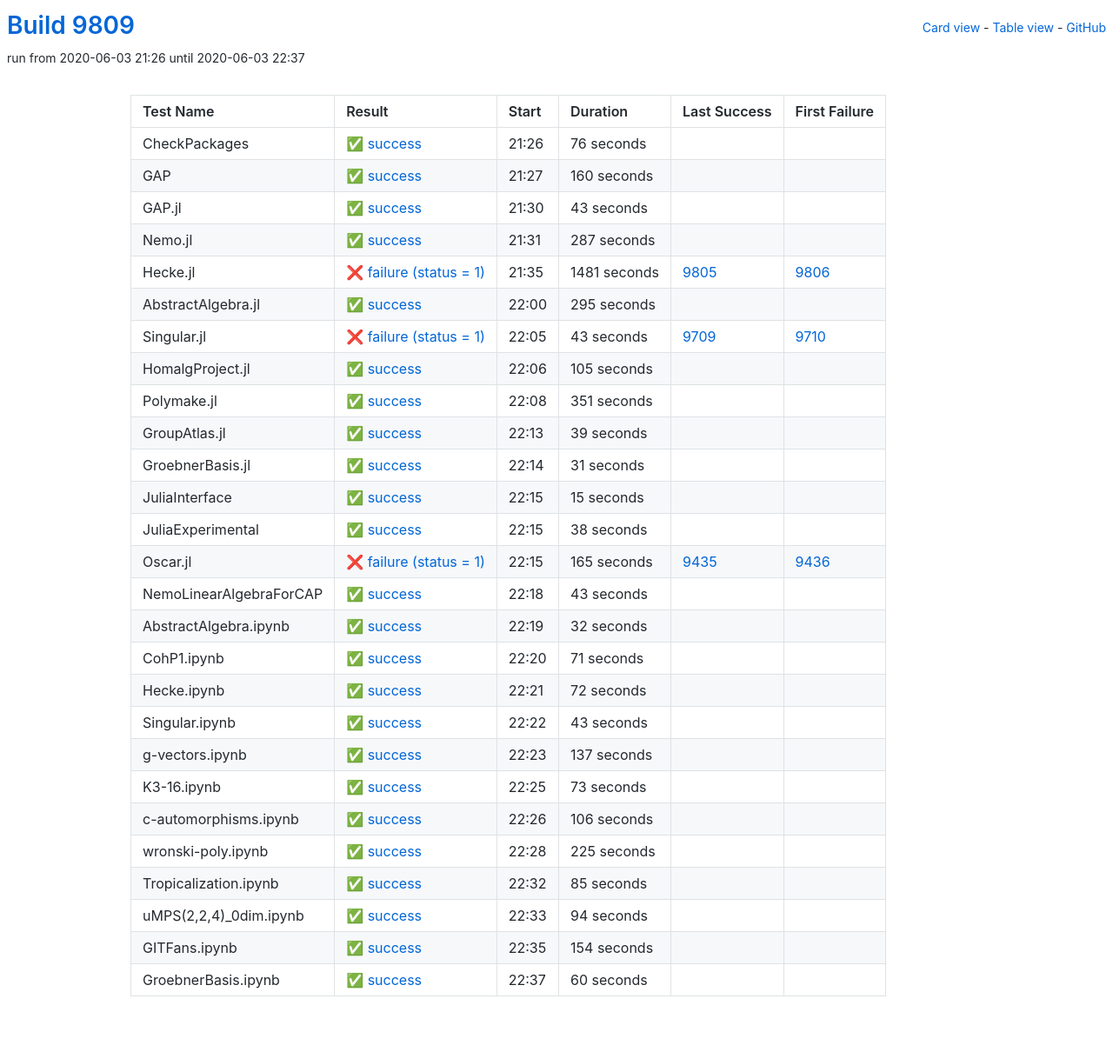
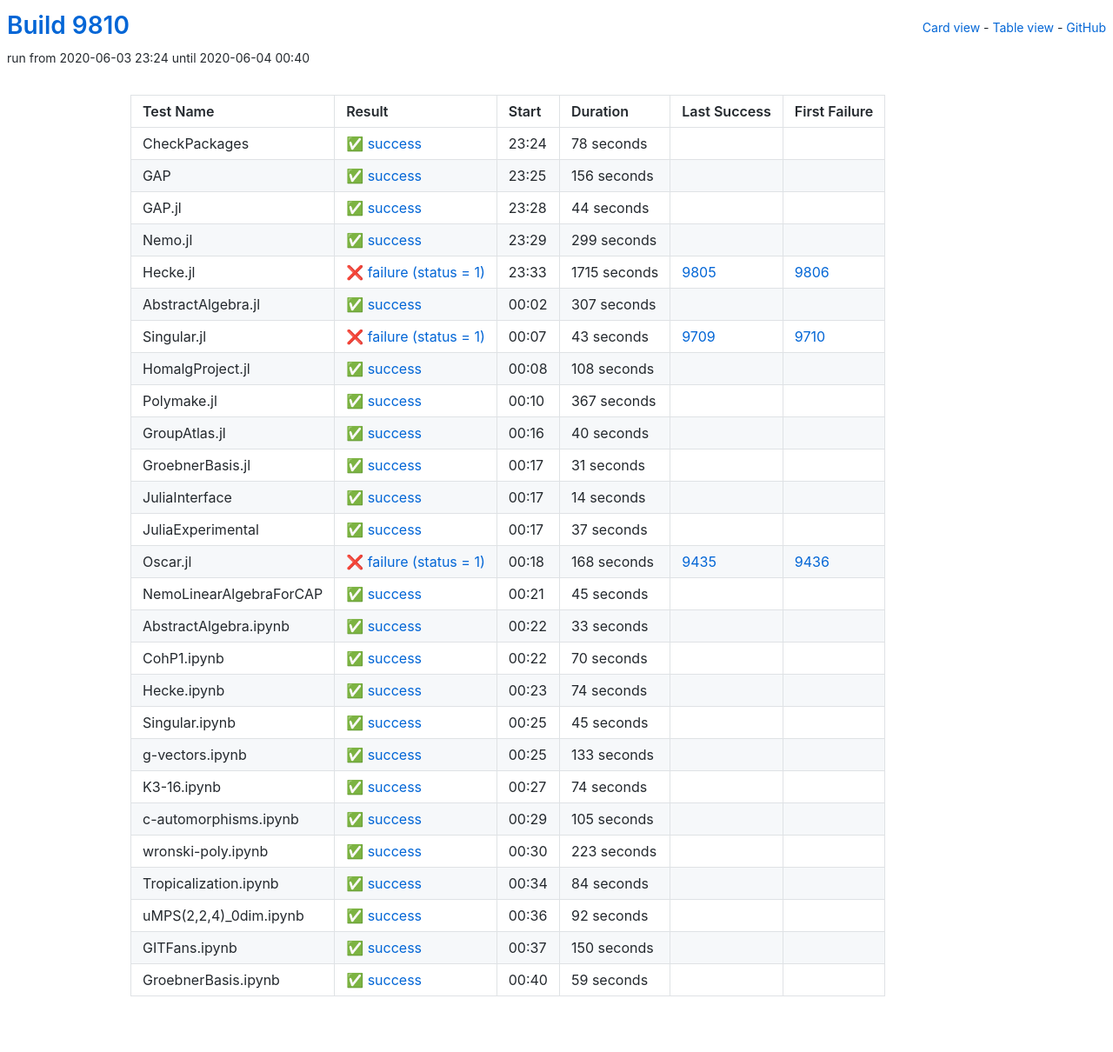
Before and after one commit to oscar-system/oscar-ci-status, a Jekyll site: the page built from table.html, in a window 1280 px wide. Shown: the whole page at 87% size. Built offline with Jekyll 4.4.1, drawn with Linux system fonts in a browser that asks for light colours.

Commit message:
Build 9810

```diff
--- a/_data/ci.yml
+++ b/_data/ci.yml
@@ -1,77 +1,77 @@
-build: 9809
-build_url: https://oscarci.mathematik.uni-kl.de/job/oscar/9809/
+build: 9810
+build_url: https://oscarci.mathematik.uni-kl.de/job/oscar/9810/
 job: oscar
 tests:
-- duration: 76
+- duration: 78
   exitcode: 0
   first_failure: false
   first_failure_url: null
   id: checkpackages
   last_success: false
   last_success_url: null
-  log: https://oscarci.mathematik.uni-kl.de/job/oscar/9809/artifact/logs/build-9809/CheckPackages.log
+  log: https://oscarci.mathematik.uni-kl.de/job/oscar/9810/artifact/logs/build-9810/CheckPackages.log
   name: CheckPackages
-  start: 2020-06-03 21:26
+  start: 2020-06-03 23:24
   status: success
   success: true
-- duration: 160
+- duration: 156
   exitcode: 0
   first_failure: false
   first_failure_url: null
   id: gap
   last_success: false
   last_success_url: null
-  log: https://oscarci.mathematik.uni-kl.de/job/oscar/9809/artifact/logs/build-9809/GAP.log
+  log: https://oscarci.mathematik.uni-kl.de/job/oscar/9810/artifact/logs/build-9810/GAP.log
   name: GAP
-  start: 2020-06-03 21:27
+  start: 2020-06-03 23:25
   status: success
   success: true
-- duration: 43
+- duration: 44
   exitcode: 0
   first_failure: false
   first_failure_url: null
   id: gap-jl
   last_success: false
   last_success_url: null
-  log: https://oscarci.mathematik.uni-kl.de/job/oscar/9809/artifact/logs/build-9809/GAP.jl.log
+  log: https://oscarci.mathematik.uni-kl.de/job/oscar/9810/artifact/logs/build-9810/GAP.jl.log
   name: GAP.jl
-  start: 2020-06-03 21:30
+  start: 2020-06-03 23:28
   status: success
   success: true
-- duration: 287
+- duration: 299
   exitcode: 0
   first_failure: false
   first_failure_url: null
   id: nemo-jl
   last_success: false
   last_success_url: null
-  log: https://oscarci.mathematik.uni-kl.de/job/oscar/9809/artifact/logs/build-9809/Nemo.jl.log
+  log: https://oscarci.mathematik.uni-kl.de/job/oscar/9810/artifact/logs/build-9810/Nemo.jl.log
   name: Nemo.jl
-  start: 2020-06-03 21:31
+  start: 2020-06-03 23:29
   status: success
   success: true
-- duration: 1481
+- duration: 1715
   exitcode: 1
   first_failure: 9806
   first_failure_url: https://oscarci.mathematik.uni-kl.de/job/oscar/9806/
   id: hecke-jl
   last_success: 9805
   last_success_url: https://oscarci.mathematik.uni-kl.de/job/oscar/9805/
-  log: https://oscarci.mathematik.uni-kl.de/job/oscar/9809/artifact/logs/build-9809/Hecke.jl.log
+  log: https://oscarci.mathematik.uni-kl.de/job/oscar/9810/artifact/logs/build-9810/Hecke.jl.log
   name: Hecke.jl
-  start: 2020-06-03 21:35
+  start: 2020-06-03 23:33
   status: failure
   success: false
-- duration: 295
+- duration: 307
   exitcode: 0
   first_failure: false
   first_failure_url: null
   id: abstractalgebra-jl
   last_success: false
   last_success_url: null
-  log: https://oscarci.mathematik.uni-kl.de/job/oscar/9809/artifact/logs/build-9809/AbstractAlgebra.jl.log
+  log: https://oscarci.mathematik.uni-kl.de/job/oscar/9810/artifact/logs/build-9810/AbstractAlgebra.jl.log
   name: AbstractAlgebra.jl
-  start: 2020-06-03 22:00
+  start: 2020-06-04 00:02
   status: success
   success: true
 - duration: 43
@@ -81,45 +81,45 @@
   id: singular-jl
   last_success: 9709
   last_success_url: https://oscarci.mathematik.uni-kl.de/job/oscar/9709/
-  log: https://oscarci.mathematik.uni-kl.de/job/oscar/9809/artifact/logs/build-9809/Singular.jl.log
+  log: https://oscarci.mathematik.uni-kl.de/job/oscar/9810/artifact/logs/build-9810/Singular.jl.log
   name: Singular.jl
-  start: 2020-06-03 22:05
+  start: 2020-06-04 00:07
   status: failure
   success: false
-- duration: 105
+- duration: 108
   exitcode: 0
   first_failure: false
   first_failure_url: null
   id: homalgproject-jl
   last_success: false
   last_success_url: null
-  log: https://oscarci.mathematik.uni-kl.de/job/oscar/9809/artifact/logs/build-9809/HomalgProject.jl.log
+  log: https://oscarci.mathematik.uni-kl.de/job/oscar/9810/artifact/logs/build-9810/HomalgProject.jl.log
   name: HomalgProject.jl
-  start: 2020-06-03 22:06
+  start: 2020-06-04 00:08
   status: success
   success: true
-- duration: 351
+- duration: 367
   exitcode: 0
   first_failure: false
   first_failure_url: null
   id: polymake-jl
   last_success: false
   last_success_url: null
-  log: https://oscarci.mathematik.uni-kl.de/job/oscar/9809/artifact/logs/build-9809/Polymake.jl.log
+  log: https://oscarci.mathematik.uni-kl.de/job/oscar/9810/artifact/logs/build-9810/Polymake.jl.log
   name: Polymake.jl
-  start: 2020-06-03 22:08
+  start: 2020-06-04 00:10
   status: success
   success: true
-- duration: 39
+- duration: 40
   exitcode: 0
   first_failure: false
   first_failure_url: null
   id: groupatlas-jl
   last_success: false
   last_success_url: null
-  log: https://oscarci.mathematik.uni-kl.de/job/oscar/9809/artifact/logs/build-9809/GroupAtlas.jl.log
+  log: https://oscarci.mathematik.uni-kl.de/job/oscar/9810/artifact/logs/build-9810/GroupAtlas.jl.log
   name: GroupAtlas.jl
-  start: 2020-06-03 22:13
+  start: 2020-06-04 00:16
   status: success
   success: true
 - duration: 31
@@ -129,200 +129,200 @@
   id: groebnerbasis-jl
   last_success: false
   last_success_url: null
-  log: https://oscarci.mathematik.uni-kl.de/job/oscar/9809/artifact/logs/build-9809/GroebnerBasis.jl.log
+  log: https://oscarci.mathematik.uni-kl.de/job/oscar/9810/artifact/logs/build-9810/GroebnerBasis.jl.log
   name: GroebnerBasis.jl
-  start: 2020-06-03 22:14
+  start: 2020-06-04 00:17
   status: success
   success: true
-- duration: 15
+- duration: 14
   exitcode: 0
   first_failure: false
   first_failure_url: null
   id: juliainterface
   last_success: false
   last_success_url: null
-  log: https://oscarci.mathematik.uni-kl.de/job/oscar/9809/artifact/logs/build-9809/JuliaInterface.log
+  log: https://oscarci.mathematik.uni-kl.de/job/oscar/9810/artifact/logs/build-9810/JuliaInterface.log
   name: JuliaInterface
-  start: 2020-06-03 22:15
+  start: 2020-06-04 00:17
   status: success
   success: true
-- duration: 38
+- duration: 37
   exitcode: 0
   first_failure: false
   first_failure_url: null
   id: juliaexperimental
   last_success: false
   last_success_url: null
-  log: https://oscarci.mathematik.uni-kl.de/job/oscar/9809/artifact/logs/build-9809/JuliaExperimental.log
+  log: https://oscarci.mathematik.uni-kl.de/job/oscar/9810/artifact/logs/build-9810/JuliaExperimental.log
   name: JuliaExperimental
-  start: 2020-06-03 22:15
+  start: 2020-06-04 00:17
   status: success
   success: true
-- duration: 165
+- duration: 168
   exitcode: 1
   first_failure: 9436
   first_failure_url: https://oscarci.mathematik.uni-kl.de/job/oscar/9436/
   id: oscar-jl
   last_success: 9435
   last_success_url: https://oscarci.mathematik.uni-kl.de/job/oscar/9435/
-  log: https://oscarci.mathematik.uni-kl.de/job/oscar/9809/artifact/logs/build-9809/Oscar.jl.log
+  log: https://oscarci.mathematik.uni-kl.de/job/oscar/9810/artifact/logs/build-9810/Oscar.jl.log
   name: Oscar.jl
-  start: 2020-06-03 22:15
+  start: 2020-06-04 00:18
   status: failure
   success: false
-- duration: 43
+- duration: 45
   exitcode: 0
   first_failure: false
   first_failure_url: null
   id: nemolinearalgebraforcap
   last_success: false
   last_success_url: null
-  log: https://oscarci.mathematik.uni-kl.de/job/oscar/9809/artifact/logs/build-9809/NemoLinearAlgebraForCAP.log
+  log: https://oscarci.mathematik.uni-kl.de/job/oscar/9810/artifact/logs/build-9810/NemoLinearAlgebraForCAP.log
   name: NemoLinearAlgebraForCAP
-  start: 2020-06-03 22:18
+  start: 2020-06-04 00:21
   status: success
   success: true
-- duration: 32
+- duration: 33
   exitcode: 0
   first_failure: false
   first_failure_url: null
   id: abstractalgebra-ipynb
   last_success: false
   last_success_url: null
-  log: https://oscarci.mathematik.uni-kl.de/job/oscar/9809/artifact/logs/build-9809/AbstractAlgebra.ipynb.log
+  log: https://oscarci.mathematik.uni-kl.de/job/oscar/9810/artifact/logs/build-9810/AbstractAlgebra.ipynb.log
   name: AbstractAlgebra.ipynb
-  start: 2020-06-03 22:19
+  start: 2020-06-04 00:22
   status: success
   success: true
-- duration: 71
+- duration: 70
   exitcode: 0
   first_failure: false
   first_failure_url: null
   id: cohp1-ipynb
   last_success: false
   last_success_url: null
-  log: https://oscarci.mathematik.uni-kl.de/job/oscar/9809/artifact/logs/build-9809/CohP1.ipynb.log
+  log: https://oscarci.mathematik.uni-kl.de/job/oscar/9810/artifact/logs/build-9810/CohP1.ipynb.log
   name: CohP1.ipynb
-  start: 2020-06-03 22:20
+  start: 2020-06-04 00:22
   status: success
   success: true
-- duration: 72
+- duration: 74
   exitcode: 0
   first_failure: false
   first_failure_url: null
   id: hecke-ipynb
   last_success: false
   last_success_url: null
-  log: https://oscarci.mathematik.uni-kl.de/job/oscar/9809/artifact/logs/build-9809/Hecke.ipynb.log
+  log: https://oscarci.mathematik.uni-kl.de/job/oscar/9810/artifact/logs/build-9810/Hecke.ipynb.log
   name: Hecke.ipynb
-  start: 2020-06-03 22:21
+  start: 2020-06-04 00:23
   status: success
   success: true
-- duration: 43
+- duration: 45
   exitcode: 0
   first_failure: false
   first_failure_url: null
   id: singular-ipynb
   last_success: false
   last_success_url: null
-  log: https://oscarci.mathematik.uni-kl.de/job/oscar/9809/artifact/logs/build-9809/Singular.ipynb.log
+  log: https://oscarci.mathematik.uni-kl.de/job/oscar/9810/artifact/logs/build-9810/Singular.ipynb.log
   name: Singular.ipynb
-  start: 2020-06-03 22:22
+  start: 2020-06-04 00:25
   status: success
   success: true
-- duration: 137
+- duration: 133
   exitcode: 0
   first_failure: false
   first_failure_url: null
   id: g-vectors-ipynb
   last_success: false
   last_success_url: null
-  log: https://oscarci.mathematik.uni-kl.de/job/oscar/9809/artifact/logs/build-9809/g-vectors.ipynb.log
+  log: https://oscarci.mathematik.uni-kl.de/job/oscar/9810/artifact/logs/build-9810/g-vectors.ipynb.log
   name: g-vectors.ipynb
-  start: 2020-06-03 22:23
+  start: 2020-06-04 00:25
   status: success
   success: true
-- duration: 73
+- duration: 74
   exitcode: 0
   first_failure: false
   first_failure_url: null
   id: k3-16-ipynb
   last_success: false
   last_success_url: null
-  log: https://oscarci.mathematik.uni-kl.de/job/oscar/9809/artifact/logs/build-9809/K3-16.ipynb.log
+  log: https://oscarci.mathematik.uni-kl.de/job/oscar/9810/artifact/logs/build-9810/K3-16.ipynb.log
   name: K3-16.ipynb
-  start: 2020-06-03 22:25
+  start: 2020-06-04 00:27
   status: success
   success: true
-- duration: 106
+- duration: 105
   exitcode: 0
   first_failure: false
   first_failure_url: null
   id: c-automorphisms-ipynb
   last_success: false
   last_success_url: null
-  log: https://oscarci.mathematik.uni-kl.de/job/oscar/9809/artifact/logs/build-9809/c-automorphisms.ipynb.log
+  log: https://oscarci.mathematik.uni-kl.de/job/oscar/9810/artifact/logs/build-9810/c-automorphisms.ipynb.log
   name: c-automorphisms.ipynb
-  start: 2020-06-03 22:26
+  start: 2020-06-04 00:29
   status: success
   success: true
-- duration: 225
+- duration: 223
   exitcode: 0
   first_failure: false
   first_failure_url: null
   id: wronski-poly-ipynb
   last_success: false
   last_success_url: null
-  log: https://oscarci.mathematik.uni-kl.de/job/oscar/9809/artifact/logs/build-9809/wronski-poly.ipynb.log
+  log: https://oscarci.mathematik.uni-kl.de/job/oscar/9810/artifact/logs/build-9810/wronski-poly.ipynb.log
   name: wronski-poly.ipynb
-  start: 2020-06-03 22:28
+  start: 2020-06-04 00:30
   status: success
   success: true
-- duration: 85
+- duration: 84
   exitcode: 0
   first_failure: false
   first_failure_url: null
   id: tropicalization-ipynb
   last_success: false
   last_success_url: null
-  log: https://oscarci.mathematik.uni-kl.de/job/oscar/9809/artifact/logs/build-9809/Tropicalization.ipynb.log
+  log: https://oscarci.mathematik.uni-kl.de/job/oscar/9810/artifact/logs/build-9810/Tropicalization.ipynb.log
   name: Tropicalization.ipynb
-  start: 2020-06-03 22:32
+  start: 2020-06-04 00:34
   status: success
   success: true
-- duration: 94
+- duration: 92
   exitcode: 0
   first_failure: false
   first_failure_url: null
   id: umps-2-2-4-0dim-ipynb
   last_success: false
   last_success_url: null
-  log: https://oscarci.mathematik.uni-kl.de/job/oscar/9809/artifact/logs/build-9809/uMPS-2-2-4-_0dim.ipynb.log
+  log: https://oscarci.mathematik.uni-kl.de/job/oscar/9810/artifact/logs/build-9810/uMPS-2-2-4-_0dim.ipynb.log
   name: uMPS(2,2,4)_0dim.ipynb
-  start: 2020-06-03 22:33
+  start: 2020-06-04 00:36
   status: success
   success: true
-- duration: 154
+- duration: 150
   exitcode: 0
   first_failure: false
   first_failure_url: null
   id: gitfans-ipynb
   last_success: false
   last_success_url: null
-  log: https://oscarci.mathematik.uni-kl.de/job/oscar/9809/artifact/logs/build-9809/GITFans.ipynb.log
+  log: https://oscarci.mathematik.uni-kl.de/job/oscar/9810/artifact/logs/build-9810/GITFans.ipynb.log
   name: GITFans.ipynb
-  start: 2020-06-03 22:35
+  start: 2020-06-04 00:37
   status: success
   success: true
-- duration: 60
+- duration: 59
   exitcode: 0
   first_failure: false
   first_failure_url: null
   id: groebnerbasis-ipynb
   last_success: false
   last_success_url: null
-  log: https://oscarci.mathematik.uni-kl.de/job/oscar/9809/artifact/logs/build-9809/GroebnerBasis.ipynb.log
+  log: https://oscarci.mathematik.uni-kl.de/job/oscar/9810/artifact/logs/build-9810/GroebnerBasis.ipynb.log
   name: GroebnerBasis.ipynb
-  start: 2020-06-03 22:37
+  start: 2020-06-04 00:40
   status: success
   success: true
```
Also changed, not shown: README.md.
